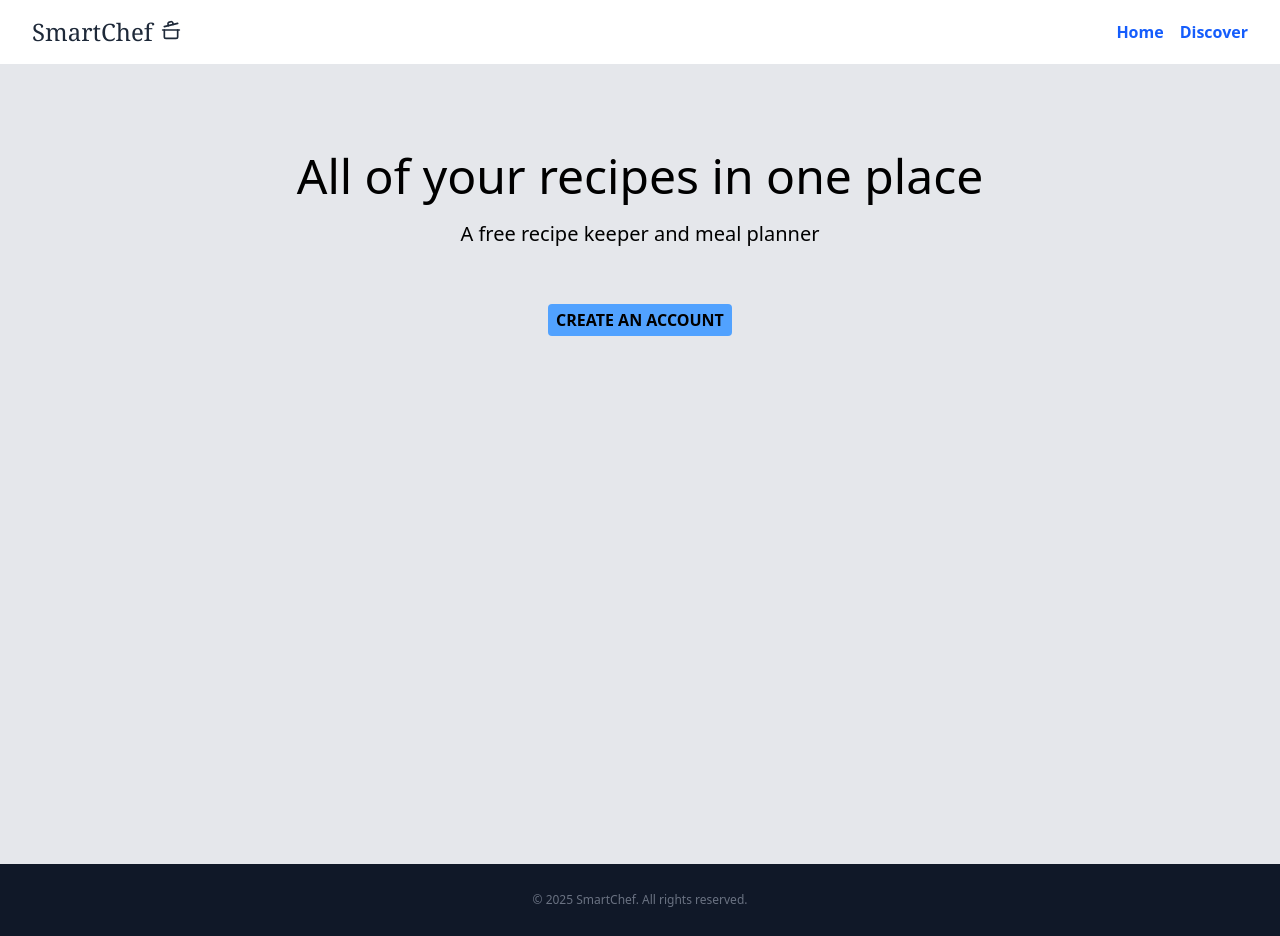
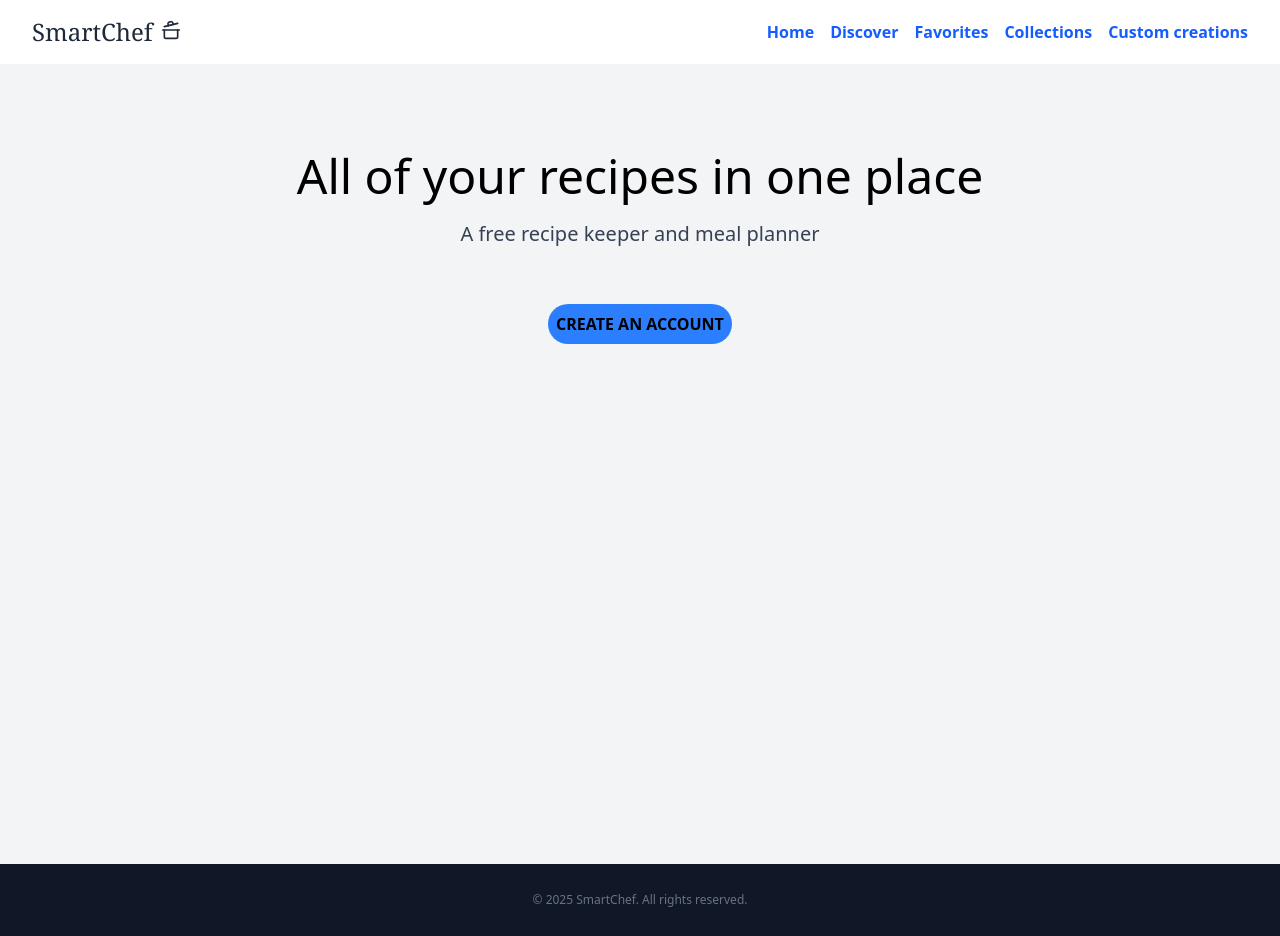
Before and after one commit to Vasuki-84/Recipe-Finder-and-Organizer-App, a React (Vite) app in the folder recipe-finder-and-organizer-app/: page / in a window 1280 px wide. Built offline with nearby package versions, Linux system fonts and the light colour scheme.

Commit message:
added more pages

```diff
--- a/recipe-finder-and-organizer-app/src/App.jsx
+++ b/recipe-finder-and-organizer-app/src/App.jsx
@@ -4,6 +4,9 @@ import Home from "./Pages/Home";
 import Navbar from "./Components/Navbar";
 import Footer from "./Components/Footer";
 import Discover from "./Pages/Discover";
+import Favorites from "./Pages/Favorites";
+import Collections from "./Pages/Collections";
+import CustomCreations from "./Pages/CustomCreations";
 
 function App() {
   return (
@@ -13,8 +16,11 @@ function App() {
       <Routes>
         <Route path="/" element={<Home />} />
         <Route path="/discover" element={<Discover />} />
+        <Route path="/favorites" element={<Favorites />} />
+        <Route path="/collections" element={<Collections />} />
+        <Route path="CustomCreations" element={<CustomCreations />} />
       </Routes>
-         <Footer />
+      <Footer />
     </div>
   );
 }
--- a/recipe-finder-and-organizer-app/src/Components/Navbar.jsx
+++ b/recipe-finder-and-organizer-app/src/Components/Navbar.jsx
@@ -1,20 +1,38 @@
-import React from 'react'
-import {Link} from "react-router-dom"
-import { CookingPot } from 'lucide-react';
+import React from "react";
+import { Link } from "react-router-dom";
+import { CookingPot } from "lucide-react";
 
 function Navbar() {
   return (
     <div>
+      <nav className="flex justify-between items-center px-8 py-4 bg-white shadow-md">
+        <h1 className="text-2xl font-serif text-gray-800 flex gap-2">
+          SmartChef{" "}
+          <span className="mt-1">
+            <CookingPot size={20} />
+          </span>
+        </h1>
+        <div className="space-x-4">
+          <Link className="text-blue-600 font-semibold" to="/">
+            Home
+          </Link>
+          <Link className="text-blue-600 font-semibold" to="/discover">
+            Discover
+          </Link>
+          <Link className="text-blue-600 font-semibold" to="/Favorites">
+            Favorites
+          </Link>
+          <Link className="text-blue-600 font-semibold" to="/Collections">
+           Collections
+          </Link>
 
-       <nav className='flex justify-between items-center px-8 py-4 bg-white shadow-md'>
-        <h1 className='text-2xl font-serif text-gray-800 flex gap-2'>SmartChef <span className='mt-1'><CookingPot size={20}/></span></h1>
-        <div className='space-x-4'>
-          <Link className='text-blue-600 font-semibold' to="/">Home</Link>
-          <Link className='text-blue-600 font-semibold' to="/discover">Discover</Link>
+          <Link className="text-blue-600 font-semibold" to="/CustomCreations">
+            Custom creations
+          </Link>
         </div>
       </nav>
     </div>
-  )
+  );
 }
 
-export default Navbar
+export default Navbar;
--- /dev/null
+++ b/recipe-finder-and-organizer-app/src/Pages/Collections.jsx
@@ -0,0 +1,9 @@
+import React from 'react'
+
+function Collections() {
+  return (
+    <div>Collections</div>
+  )
+}
+
+export default Collections
--- /dev/null
+++ b/recipe-finder-and-organizer-app/src/Pages/CustomCreations.jsx
@@ -0,0 +1,9 @@
+import React from 'react'
+
+function CustomCreations() {
+  return (
+    <div>CustomCreations</div>
+  )
+}
+
+export default CustomCreations
--- /dev/null
+++ b/recipe-finder-and-organizer-app/src/Pages/Favorites.jsx
@@ -0,0 +1,9 @@
+import React from 'react'
+
+function Favorites() {
+  return (
+    <div>Favorites</div>
+  )
+}
+
+export default Favorites
--- a/recipe-finder-and-organizer-app/src/Pages/Home.jsx
+++ b/recipe-finder-and-organizer-app/src/Pages/Home.jsx
@@ -3,14 +3,14 @@ import React from "react"
 
 function Home() {
   return (
-    <div className="min-h-screen p-7 bg-gray-200">
+    <div className="min-h-screen p-7 bg-gray-100">
 
         <div className="flex flex-col gap-5 text-center mt-15 m-10 ">
           <h2 className="text-5xl ">All of your recipes in one place</h2>
-          <p className="text-xl ">A free recipe keeper and meal planner</p>
+          <p className="text-xl text-gray-700 ">A free recipe keeper and meal planner</p>
         </div>
         <div className="text-center ">
-          <button className="mt-4 bg-blue-400 px-2 py-1 rounded font-semibold  "> CREATE AN ACCOUNT</button>
+          <button className="mt-4 bg-blue-500 px-2 py-2 rounded-full font-semibold  "> CREATE AN ACCOUNT</button>
         </div>
 
     </div>
```
